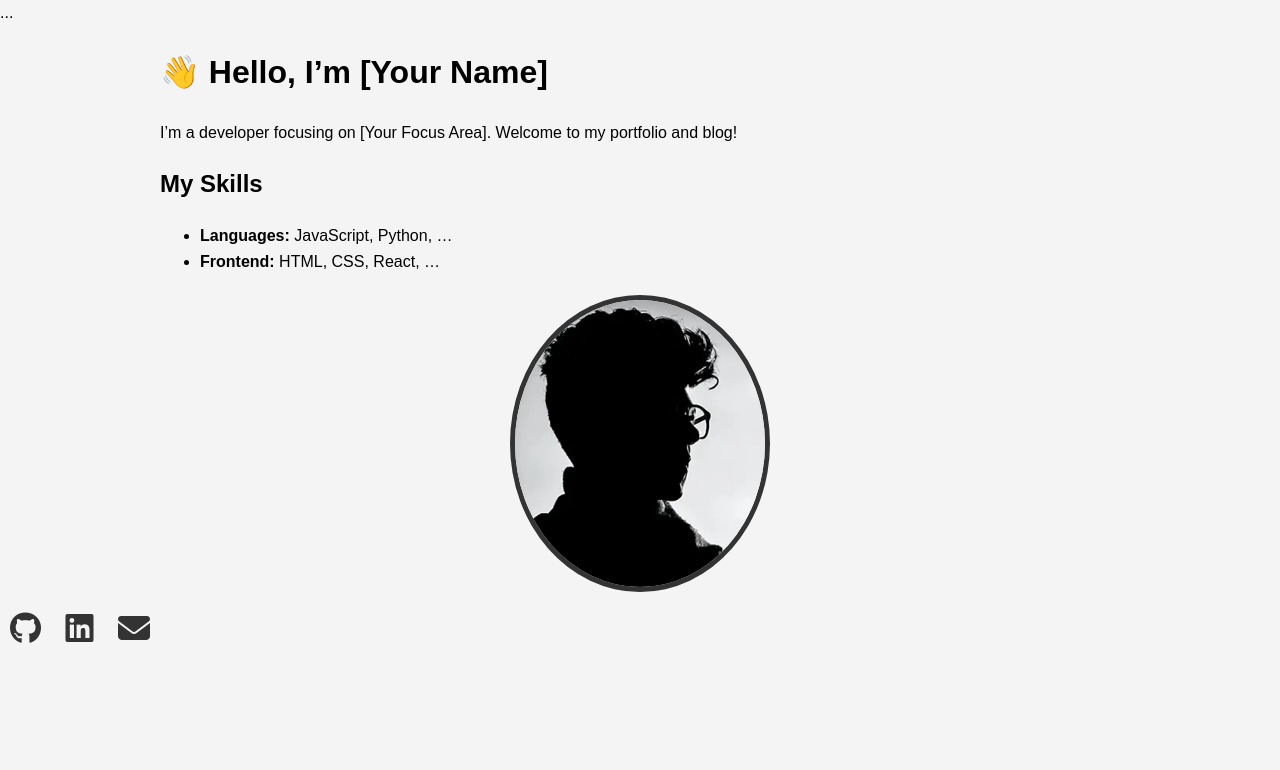
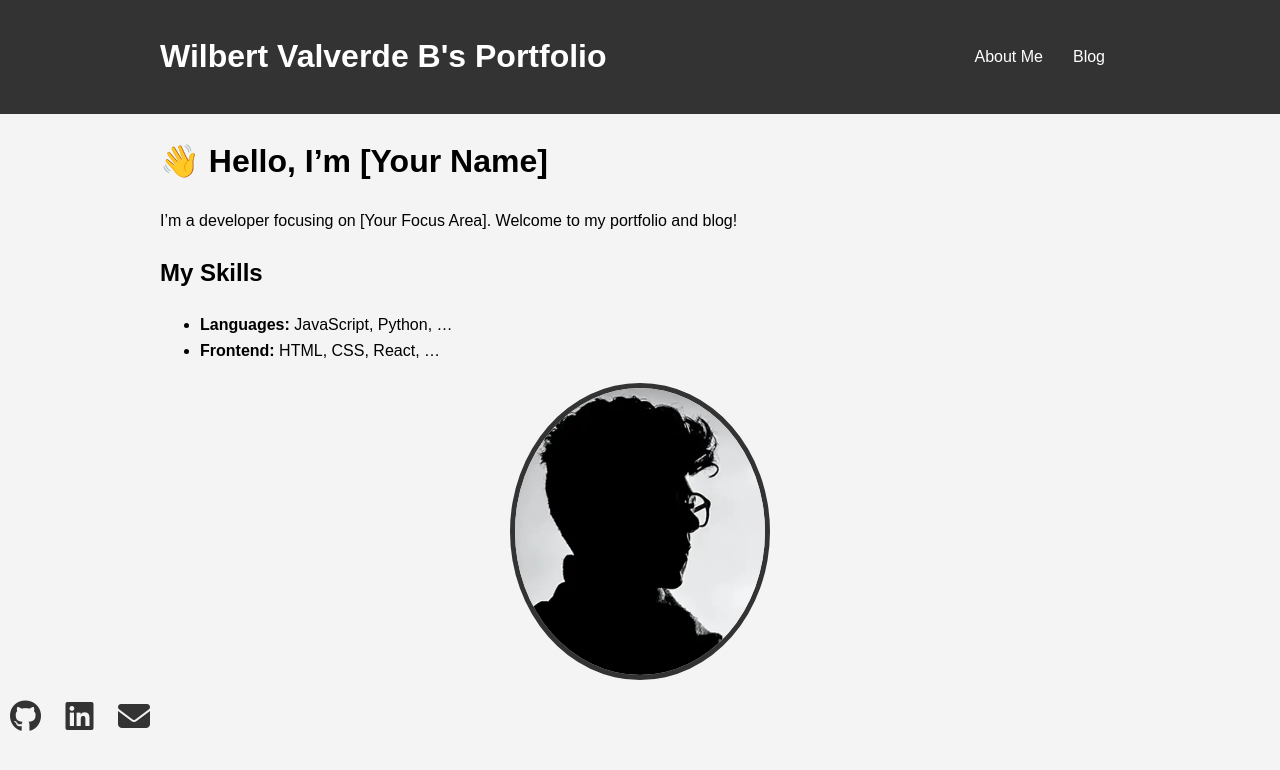
Before and after one commit to wilbertvb/wilbertvb.github.io, a Jekyll site: the page built from index.md, in a window 1280 px wide. Shown: the top 770 px of the page. Built offline with Jekyll 4.4.1, drawn with Linux system fonts in a browser that asks for light colours; a style sheet for code colours, icons or effects is not loaded.

Commit message:
add menu, blog page and post page

```diff
--- /dev/null
+++ b/_includes/header.html
@@ -0,0 +1,16 @@
+<header class="site-header">
+    <div class="container">
+        <h1 class="site-title">
+            <a href="{{ '/' | relative_url }}">{{ site.title }}</a>
+        </h1>
+
+        <nav class="site-nav">
+            <ul>
+                <li><a href="{{ '/' | relative_url }}">About Me</a></li>
+
+                <li><a href="{{ '/blog/' | relative_url }}">Blog</a></li>
+
+                </ul>
+        </nav>
+    </div>
+</header>
--- a/_layouts/default.html
+++ b/_layouts/default.html
@@ -17,7 +17,7 @@
     />
   </head>
   <body>
-    <header>...</header>
+    {% include header.html %}
 
     <main class="container">{{ content }}</main>
 
--- a/assets/css/style.css
+++ b/assets/css/style.css
@@ -50,3 +50,50 @@ body {
 .social-icons a:hover {
     color: #0077b5; /* Example hover color for LinkedIn */
 }
+
+/* Styling for the header/nav */
+.site-header {
+    background: #333;
+    color: white;
+    padding: 10px 0;
+}
+
+.site-header .container {
+    display: flex;
+    justify-content: space-between;
+    align-items: center;
+}
+
+.site-title a {
+    color: white;
+    text-decoration: none;
+}
+
+.site-nav ul {
+    list-style: none;
+    padding: 0;
+    margin: 0;
+    display: flex; /* Makes the menu items horizontal */
+}
+
+.site-nav li a {
+    color: white;
+    text-decoration: none;
+    padding: 10px 15px;
+    display: block;
+}
+
+/* Mobile-Specific Menu Styling */
+@media (max-width: 600px) {
+    .site-header .container {
+        flex-direction: column; /* Stacks title and nav vertically */
+        text-align: center;
+    }
+    .site-nav ul {
+        flex-direction: column; /* Stacks menu items vertically on mobile */
+        width: 100%;
+    }
+    .site-nav li {
+        border-top: 1px solid #555;
+    }
+}
```
Also changed, not shown: _posts/post.html (added, +22 -0 lines), blog.html (added, +31 -0 lines).
